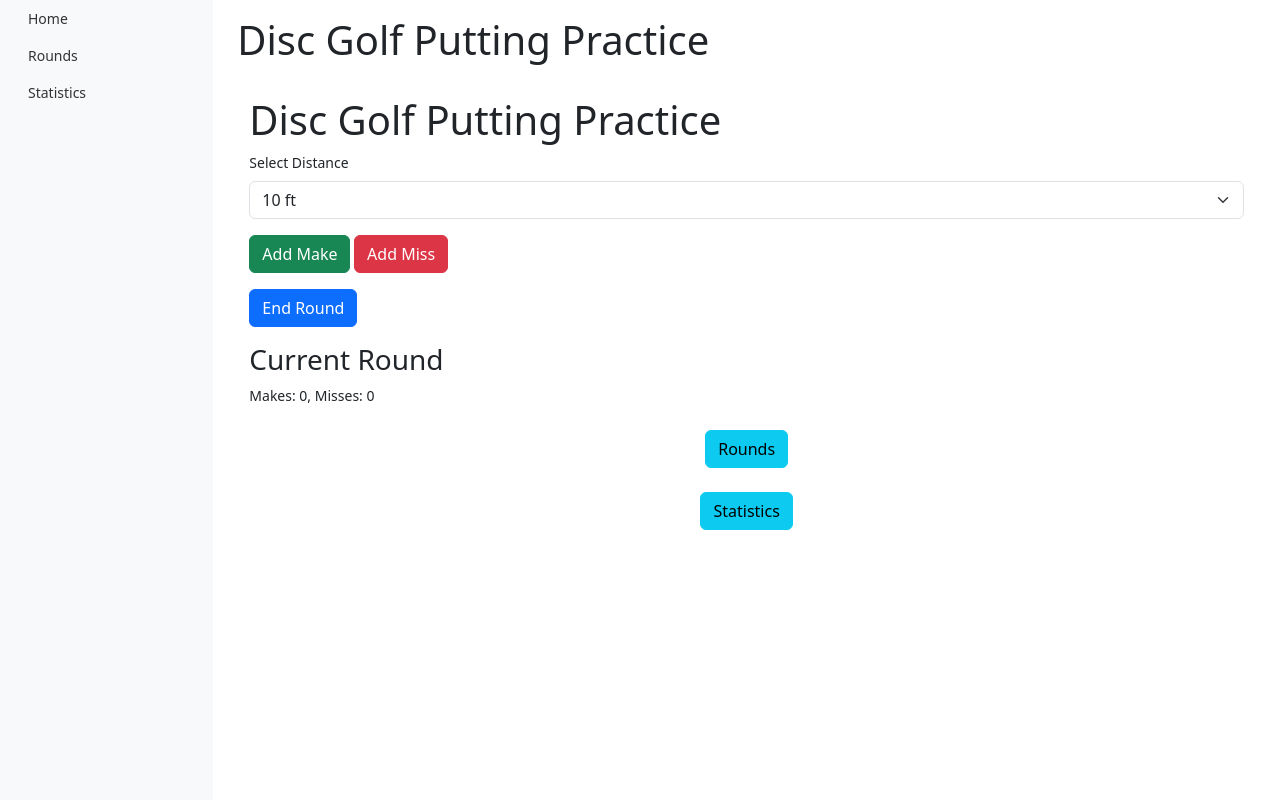
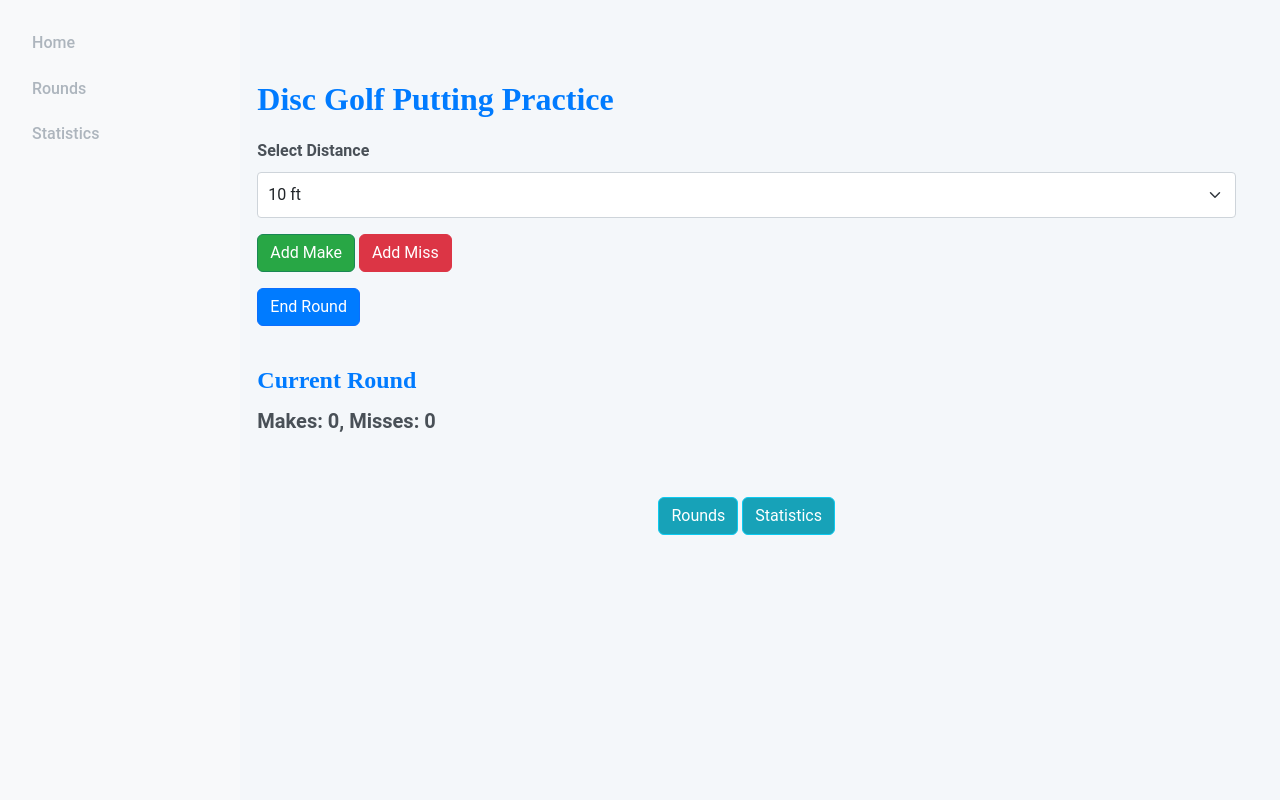
Before and after one commit to bnoobman/disc-golf-putting-practice-app, a Flask app: page / in a window 1280 px wide. Run offline with Flask 3, Linux system fonts and the light colour scheme; parts of the project's set-up code (start-up, migrations or seed data) failed here and were passed over.

Commit message:
chore(app): Make CSS better
Made the CSS way better for the whole app. Also made a few tweaks to some templates to make them less wordy and look nicer.

```diff
--- /dev/null
+++ b/static/css/custom_style.css
@@ -0,0 +1,167 @@
+/* Base Styles */
+body {
+    font-size: 1rem;
+    font-family: 'Roboto', sans-serif; /* Modern, clean font */
+    background-color: #f4f7fa; /* Light background for modern look */
+    color: #333; /* Darker text color for readability */
+    line-height: 1.6; /* Better line spacing */
+}
+
+.container {
+    max-width: 1200px; /* Restrict container width */
+    margin: 0 auto;
+    padding: 20px;
+}
+
+/* Header Styles */
+h1, h3 {
+    font-family: 'Roboto Slab', serif; /* Add a contrasting serif font for headers */
+    font-weight: 700;
+    color: #007bff; /* Primary color for headers */
+}
+
+h1 {
+    font-size: 2rem;
+    margin-bottom: 20px;
+}
+
+h3 {
+    font-size: 1.5rem;
+    margin-top: 40px;
+}
+
+/* Form Styles */
+.form-label {
+    font-weight: 600;
+    color: #495057;
+}
+
+.form-select {
+    padding: 10px;
+    border-radius: 4px;
+    border: 1px solid #ced4da;
+    transition: border-color 0.2s ease;
+}
+
+.form-select:focus {
+    border-color: #007bff;
+    box-shadow: 0 0 5px rgba(0, 123, 255, 0.5);
+}
+
+/* Button Styles */
+button {
+    border: none;
+    padding: 10px 20px;
+    font-size: 1rem;
+    border-radius: 5px;
+    transition: all 0.3s ease;
+}
+
+button:hover {
+    box-shadow: 0 4px 8px rgba(0, 123, 255, 0.2);
+    transform: translateY(-2px); /* Subtle lift effect */
+}
+
+.btn-success {
+    background-color: #28a745;
+    color: white;
+}
+
+.btn-danger {
+    background-color: #dc3545;
+    color: white;
+}
+
+.btn-primary {
+    background-color: #007bff;
+    color: white;
+}
+
+.btn-info {
+    background-color: #17a2b8;
+    color: white;
+}
+
+.btn-info:hover {
+    background-color: #138496;
+}
+
+/* Link Styles */
+a {
+    color: #007bff;
+    text-decoration: none;
+    transition: color 0.2s ease;
+}
+
+a:hover {
+    color: #0056b3;
+}
+
+/* Stats Section */
+#roundStats {
+    font-size: 1.25rem;
+    font-weight: 600;
+    margin-top: 10px;
+    color: #495057;
+}
+
+/* Sidebar Styles */
+.sidebar {
+    background-color: #343a40;
+    color: #adb5bd;
+    padding-top: 20px;
+    height: 100vh;
+    position: fixed;
+    width: 240px;
+    transition: all 0.3s ease;
+}
+
+.sidebar .nav-link {
+    color: #adb5bd;
+    padding: 10px 20px;
+    font-weight: 500;
+    display: block;
+    border-radius: 4px;
+    transition: background-color 0.2s ease, color 0.2s ease;
+}
+
+.sidebar .nav-link:hover {
+    background-color: #495057;
+    color: white;
+}
+
+.sidebar .nav-link.active {
+    background-color: #007bff;
+    color: white;
+}
+
+.main-content {
+    margin-left: 240px;
+    padding: 20px;
+}
+
+/* Responsive Media Queries */
+@media (max-width: 768px) {
+    .sidebar {
+        width: 100%;
+        height: auto;
+        position: relative;
+    }
+
+    .main-content {
+        margin-left: 0;
+    }
+
+    .form-select {
+        width: 100%;
+    }
+
+    button {
+        width: 100%;
+        margin-bottom: 10px;
+    }
+
+    #roundStats {
+        text-align: center;
+    }
+}
--- a/static/css/sidebar_style.css
+++ /dev/null
@@ -1,17 +0,0 @@
-body {
-    font-size: 0.875rem;
-}
-
-.sidebar {
-    background-color: #f8f9fa;
-    height: 100vh;
-}
-
-.sidebar .nav-link {
-    font-weight: 500;
-    color: #333;
-}
-
-.sidebar .nav-link:hover {
-    color: #0657b1;
-}
--- a/templates/base.html
+++ b/templates/base.html
@@ -5,7 +5,7 @@
     <meta name="viewport" content="width=device-width, initial-scale=1.0">
     <title>{% block title %}Disc Golf Putting Practice App{% endblock %}</title>
     <link rel="stylesheet" href="https://cdn.jsdelivr.net/npm/bootstrap@5.3.0/dist/css/bootstrap.min.css">
-    <link rel="stylesheet" href="{{ url_for('static', filename='css/sidebar_style.css') }}">
+    <link rel="stylesheet" href="{{ url_for('static', filename='css/custom_style.css') }}">
 </head>
 <body>
 <div class="container-fluid">
--- a/templates/distance_detail.html
+++ b/templates/distance_detail.html
@@ -1,10 +1,6 @@
 {% extends 'base.html' %}
 
 {% block title %}Distance Stats{% endblock %}
-
-{% block header %}
-    Putting Practice Distance Statistics
-{% endblock %}
 
 {% block content %}
     <div class="container mt-5">
--- a/templates/index.html
+++ b/templates/index.html
@@ -1,10 +1,6 @@
 {% extends 'base.html' %}
 
 {% block title %}Home{% endblock %}
-
-{% block header %}
-    Disc Golf Putting Practice
-{% endblock %}
 
 {% block content %}
     <div class="container">
@@ -37,11 +33,8 @@
 
     <div class="text-center mt-4">
         <a href="/rounds" class="btn btn-info">Rounds</a>
-    </div>
-    <div class="text-center mt-4">
         <a href="/stats" class="btn btn-info">Statistics</a>
     </div>
-
 
     <script>
         let currentRound = {
--- a/templates/round_detail.html
+++ b/templates/round_detail.html
@@ -1,10 +1,6 @@
 {% extends 'base.html' %}
 
 {% block title %}Round Details{% endblock %}
-
-{% block header %}
-    Putting Practice Round Details
-{% endblock %}
 
 {% block content %}
     <div class="container mt-5">
--- a/templates/rounds.html
+++ b/templates/rounds.html
@@ -1,10 +1,6 @@
 {% extends 'base.html' %}
 
 {% block title %}Rounds{% endblock %}
-
-{% block header %}
-    Putting Practice Rounds List
-{% endblock %}
 
 {% block content %}
     <div class="container mt-5">
--- a/templates/stats.html
+++ b/templates/stats.html
@@ -1,10 +1,6 @@
 {% extends 'base.html' %}
 
 {% block title %}Stats{% endblock %}
-
-{% block header %}
-    Disc Golf Putting Statistics
-{% endblock %}
 
 {% block content %}
     <div class="container mt-5">
```
